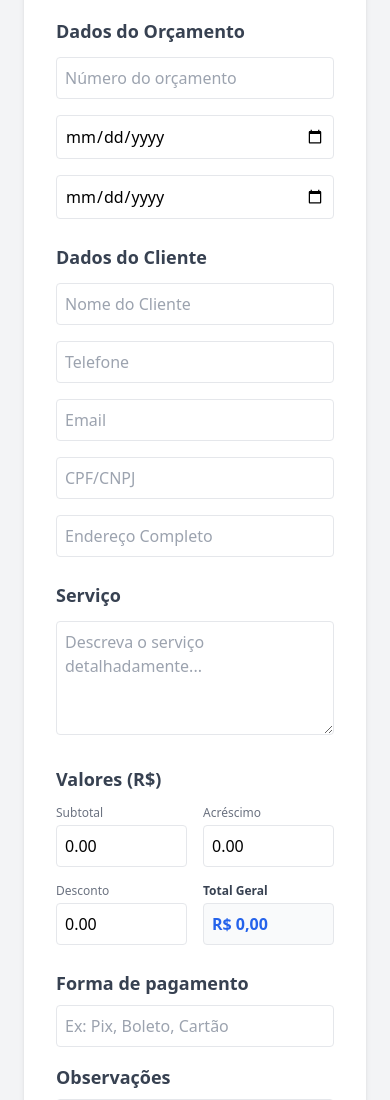
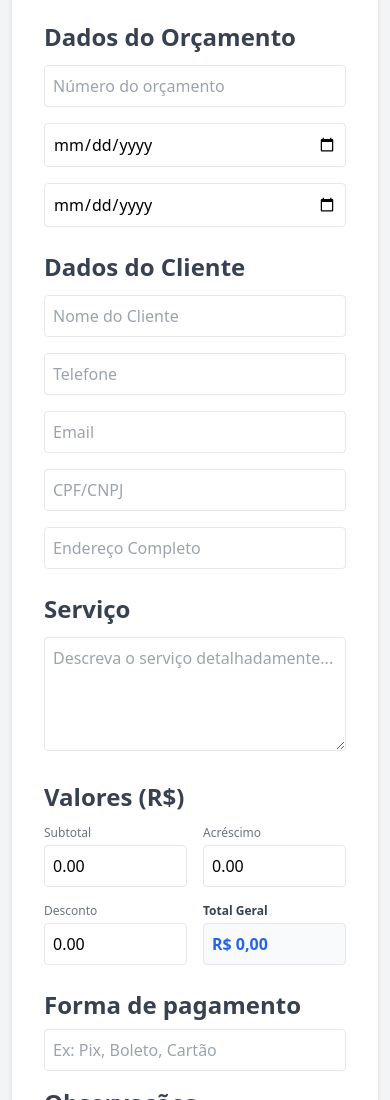
Before and after one commit to NickValle/Gerador-Orcamentos, a plain HTML site: page index.html in a window 390 px wide. Shown: the part 144-1244 px from the top of the page. Drawn offline with nearby package versions, Linux system fonts and the light colour scheme.

Commit message:
fix: fix mobile responsiveness

```diff
--- a/index.html
+++ b/index.html
@@ -4,6 +4,7 @@
 <head>
     <meta charset="UTF-8">
     <title>Gerador de Orçamentos</title>
+    <meta name="viewport" content="width=device-width, initial-scale=1.0">
     <script src="https://cdn.tailwindcss.com"></script>
     <script src="https://cdnjs.cloudflare.com/ajax/libs/jspdf/2.5.1/jspdf.umd.min.js"></script>
     <script src="https://cdnjs.cloudflare.com/ajax/libs/jspdf/2.5.1/jspdf.umd.min.js"></script>
@@ -12,13 +13,13 @@
 
 </head>
 
-<body class="bg-gray-100 p-6">
-    <div class="max-w-3xl mx-auto bg-white shadow-md p-8 rounded-lg">
-        <h1 class="text-2xl font-bold text-gray-800 mb-6 text-center border-b pb-4">Gerador de Orçamentos</h1>
+<body class="bg-gray-100 p-3 md:p-6">
+    <div class="lg:max-w-3xl w-full mx-auto bg-white shadow-md p-8 rounded-lg">
+        <h1 class="text-4xl font-bold text-gray-800 mb-6 text-center border-b pb-4">Gerador de Orçamentos</h1>
 
         <form id="orcamentoForm" class="space-y-6">
             <div>
-                <h3 class="text-lg font-semibold text-gray-700 mb-3">Dados do Orçamento</h3>
+                <h3 class=" text-2xl font-semibold text-gray-700 mb-3">Dados do Orçamento</h3>
                 <div class="grid grid-cols-1 md:grid-cols-3 gap-4">
                     <input id="numeroOrcamento" type="text" placeholder="Número do orçamento" class="w-full p-2 border rounded focus:outline-blue-500">
                     <input id="dataOrcamento" type="date" class="w-full p-2 border rounded focus:outline-blue-500">
@@ -27,7 +28,7 @@
             </div>
 
             <div>
-                <h3 class="text-lg font-semibold text-gray-700 mb-3">Dados do Cliente</h3>
+                <h3 class="text-2xl font-semibold text-gray-700 mb-3">Dados do Cliente</h3>
                 <div class="grid grid-cols-1 md:grid-cols-2 gap-4 mb-4">
                     <input id="nomeCliente" type="text" placeholder="Nome do Cliente" class="w-full p-2 border rounded focus:outline-blue-500">
                     <input id="telefoneCliente" type="text" placeholder="Telefone" class="w-full p-2 border rounded focus:outline-blue-500">
@@ -40,12 +41,12 @@
             </div>
 
             <div>
-                <h3 class="text-lg font-semibold text-gray-700 mb-3">Serviço</h3>
+                <h3 class="text-2xl font-semibold text-gray-700 mb-3">Serviço</h3>
                 <textarea id="servico" rows="4" placeholder="Descreva o serviço detalhadamente..." class="w-full p-2 border rounded focus:outline-blue-500"></textarea>
             </div>
 
             <div>
-                <h3 class="text-lg font-semibold text-gray-700 mb-3">Valores (R$)</h3>
+                <h3 class="text-2xl font-semibold text-gray-700 mb-3">Valores (R$)</h3>
                 <div class="grid grid-cols-2 md:grid-cols-4 gap-4">
                     <div>
                         <label class="text-xs text-gray-500 block mb-1">Subtotal</label>
@@ -68,11 +69,11 @@
 
             <div class="grid grid-cols-1 md:grid-cols-2 gap-4">
                 <div>
-                    <h3 class="text-lg font-semibold text-gray-700 mb-2">Forma de pagamento</h3>
+                    <h3 class="text-2xl font-semibold text-gray-700 mb-2">Forma de pagamento</h3>
                     <input id="formaPagamento" type="text" placeholder="Ex: Pix, Boleto, Cartão" class="w-full p-2 border rounded focus:outline-blue-500">
                 </div>
                 <div>
-                    <h3 class="text-lg font-semibold text-gray-700 mb-2">Observações</h3>
+                    <h3 class="text-2xl font-semibold text-gray-700 mb-2">Observações</h3>
                     <textarea id="observacoes" rows="2" placeholder="Observações do orçamento..." class="w-full p-2 border rounded focus:outline-blue-500"></textarea>
                 </div>
             </div>
```
